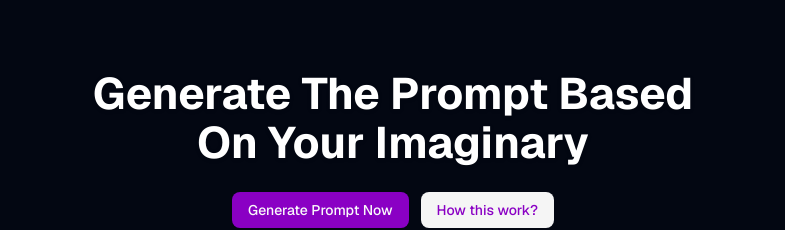
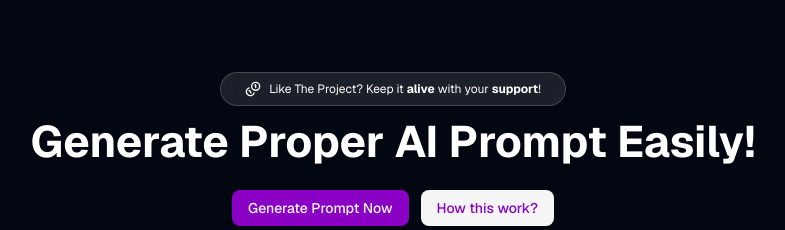
Before and after one commit to yohanesrioirsan/prompt-helper, a Next.js app: page / in a window 1280 px wide. Shown: the part 287-517 px from the top of the page, without its empty margins (247-1032 px from the left). Built offline with nearby package versions, Linux system fonts and the light colour scheme.

Commit message:
add: donate btn

```diff
--- a/containers/Form/Form.tsx
+++ b/containers/Form/Form.tsx
@@ -2,6 +2,7 @@ import { useState } from "react";
 import { GlassButton } from "@/components/ui/glassbutton";
 import { GlassTextarea } from "@/components/ui/glasstextarea";
 import Loading from "@/components/Loading";
+import Link from "next/link";
 
 export default function PromptPrompt() {
   const [textInput, setTextInput] = useState("");
@@ -128,6 +129,7 @@ export default function PromptPrompt() {
           )}
 
           {generatedPrompt && (
+            <>
               <div className="p-4 md:p-6 bg-white/10 rounded-lg backdrop-blur border border-white/20 w-full overflow-hidden transition-all duration-500 animate-slide-up-fade">
                 <div className="flex justify-between items-center mb-3 gap-2">
                   <p className="text-white text-sm md:text-base font-semibold">
@@ -144,6 +146,18 @@ export default function PromptPrompt() {
                   {generatedPrompt}
                 </div>
               </div>
+              <div className="w-full flex justify-center mt-3">
+                <Link
+                  href="https://sociabuzz.com/yohanesrioirsan/tribe"
+                  target="_blank"
+                >
+                  <div className="text-white border border-glass-border bg-glass-background px-6 py-2 w-fit rounded-full text-xs backdrop-blur-md">
+                    Like The Project? Keep it <b>alive</b> with your{" "}
+                    <b>support</b>!
+                  </div>
+                </Link>
+              </div>
+            </>
           )}
         </div>
       </div>
--- a/containers/Hero/Hero.tsx
+++ b/containers/Hero/Hero.tsx
@@ -4,6 +4,8 @@ import {
   TooltipContent,
   TooltipTrigger,
 } from "@/components/ui/tooltip";
+import { Coins } from "lucide-react";
+import Link from "next/link";
 
 interface HeroProps {
   setStepper: () => void;
@@ -12,8 +14,16 @@ interface HeroProps {
 export default function Hero({ setStepper }: HeroProps) {
   return (
     <div className="flex flex-col items-center gap-3 w-full">
-      <h1 className="text-4xl lg:text-[44px] font-bold text-center text-white lg:w-1/2 drop-shadow mb-3">
-        Generate The Prompt Based On Your Imaginary
+      <Link href="https://sociabuzz.com/yohanesrioirsan/tribe" target="_blank">
+        <div className="text-white border border-glass-border bg-glass-background px-6 py-2 w-fit rounded-full text-xs backdrop-blur-md flex  items-center">
+          <Coins className="mr-2" size={16} />
+          <span>
+            Like The Project? Keep it <b>alive</b> with your <b>support</b>!
+          </span>
+        </div>
+      </Link>
+      <h1 className="text-4xl lg:text-[44px] font-bold text-center text-white drop-shadow mb-3">
+        Generate Proper AI Prompt Easily!
       </h1>
       <div className="flex items-center gap-3">
         <Button variant="primary" onClick={setStepper}>
```
Lines whose indentation alone changed are shown as unchanged.
